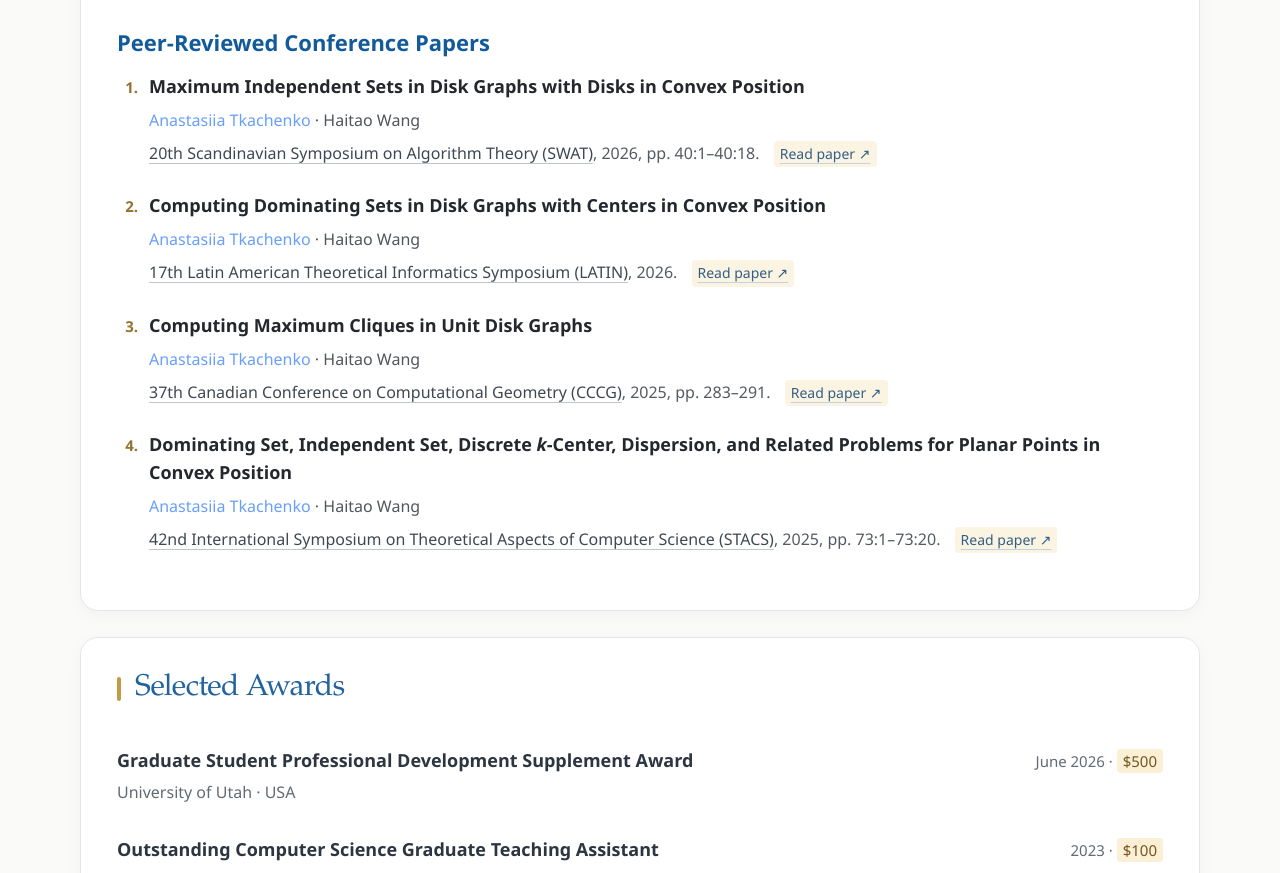
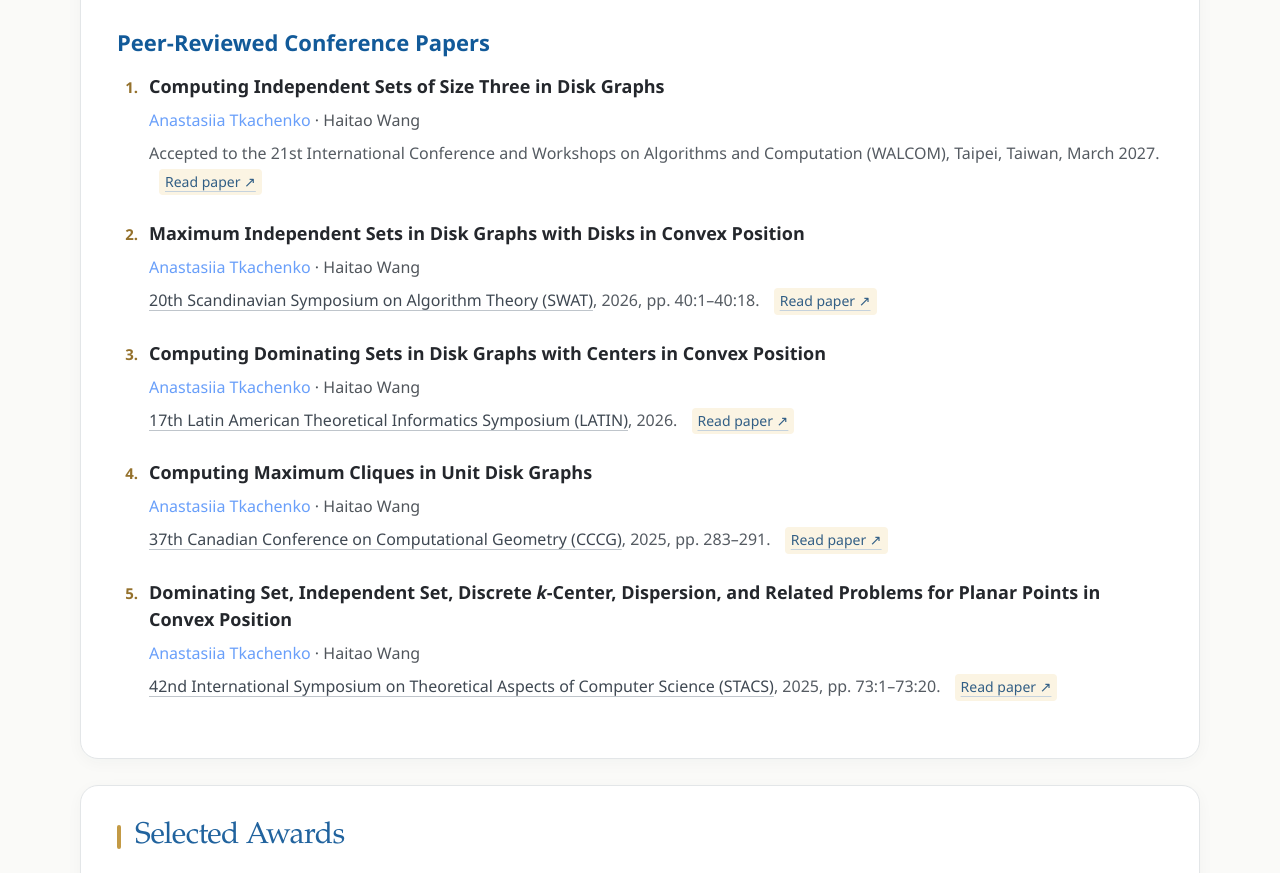
Before and after one commit to AnaTkachenko/AnaTkachenko.github.io, a plain HTML site: page index.html in a window 1280 px wide. Shown: the part 2711-3584 px from the top of the page. Drawn offline with Linux system fonts and the light colour scheme.

Commit message:
Add files via upload

```diff
--- a/index.html
+++ b/index.html
@@ -401,6 +401,10 @@ html { scroll-padding-top: 120px; }
 		<span class="paper-links"><a   href="https://doi.org/10.3390/app11178141" target="_blank" rel="noreferrer">Read paper ↗</a></span>
 		</div></li></ol></div>
 <h3>Peer-Reviewed Conference Papers</h3><ol class="papers">
+	<li><div class="paper-title"><a href="https://arxiv.org/abs/2611.19592" target="_blank" rel="noreferrer">Computing Independent Sets of Size Three in Disk Graphs</a></div>
+		<div class="paper-authors"><span class="author-name">Anastasiia Tkachenko</span> · Haitao Wang</div>
+		<div class="paper-venue">Accepted to the 21st International Conference and Workshops on Algorithms and Computation (WALCOM), Taipei, Taiwan, March 2027.
+		<span class="paper-links"><a href="https://arxiv.org/abs/2611.19592" target="_blank" rel="noreferrer">Read paper ↗</a></span></div></li>
 	<li><div class="paper-title"><a href="https://doi.org/10.4230/LIPIcs.SWAT.2026.40" target="_blank" rel="noreferrer">Maximum Independent Sets in Disk Graphs with Disks in Convex Position</a></div>
 		<div class="paper-authors"><span class="author-name">Anastasiia Tkachenko</span> · Haitao Wang</div>
 		<div class="paper-venue"><a class="conference-link" href="https://swat2026.compute.dtu.dk/" target="_blank" rel="noreferrer">20th Scandinavian Symposium on Algorithm Theory (SWAT)</a>, 2026, pp. 40:1–40:18.
```
